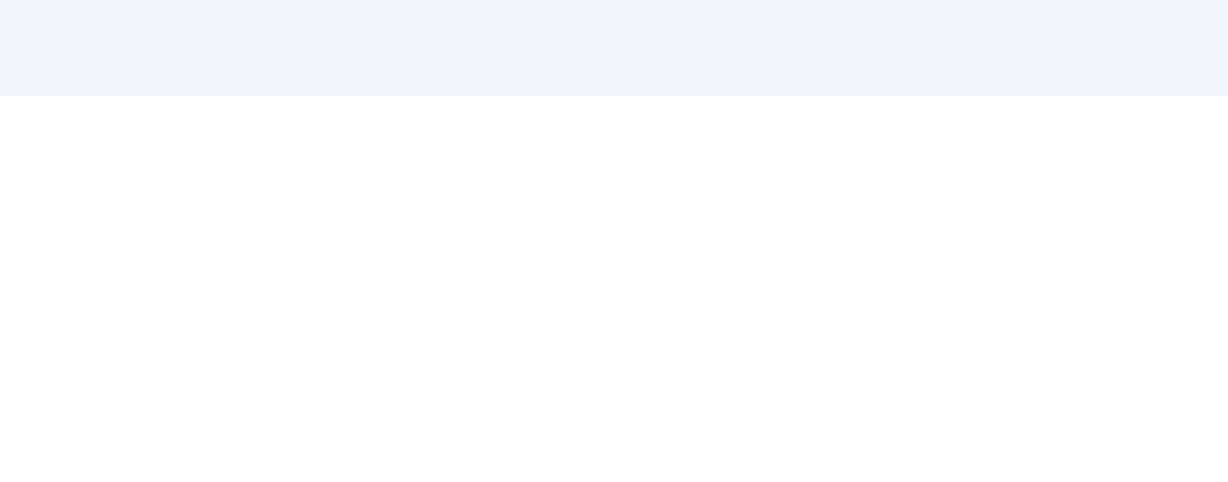
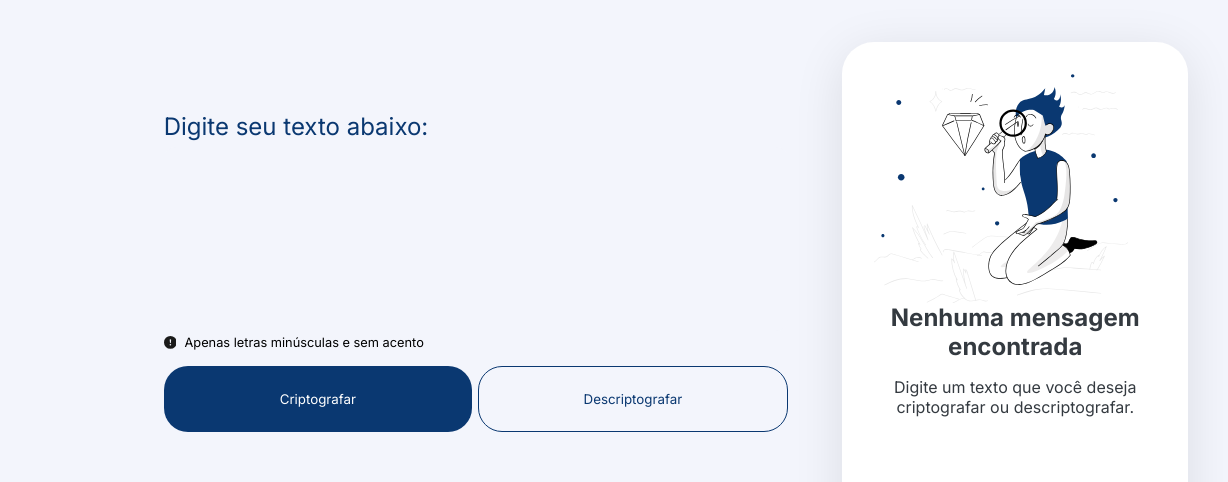
Before and after one commit to mafortthiago/alura-challenge-one, a plain HTML site: page index.html in a window 1280 px wide. Shown: the top 482 px of the page, 52-1280 px from the left. Drawn offline with Linux system fonts and the light colour scheme.

Commit message:
feat: Adds encoding and decoding, and copy function

```diff
--- a/index.html
+++ b/index.html
@@ -5,7 +5,13 @@
     <meta name="viewport" content="width=device-width, initial-scale=1.0" />
     <link rel="stylesheet" href="./styles/styles.css" />
     <script src="./scripts/index.js" defer></script>
-    <title>Descodificador</title>
+    <link rel="preconnect" href="https://fonts.googleapis.com" />
+    <link rel="preconnect" href="https://fonts.gstatic.com" crossorigin />
+    <link
+      href="https://fonts.googleapis.com/css2?family=Inter:wght@100..900&display=swap"
+      rel="stylesheet"
+    />
+    <title>Decodificador</title>
   </head>
   <body>
     <header>
@@ -13,7 +19,51 @@
         <img src="./assets/img/logo.png" alt="logo da alura" id="logo_alura" />
       </a>
     </header>
-    <main></main>
+    <main>
+      <div class="text">
+        <h2>Digite seu texto abaixo:</h2>
+        <form>
+          <textarea name="" id="text_input" cols="30" rows="10"></textarea>
+          <p class="info">
+            <svg
+              xmlns="http://www.w3.org/2000/svg"
+              width="1em"
+              height="1em"
+              viewBox="0 0 16 16"
+            >
+              <path
+                fill="#1a1a1a"
+                d="M16 8A8 8 0 1 1 0 8a8 8 0 0 1 16 0M8 4a.905.905 0 0 0-.9.995l.35 3.507a.552.552 0 0 0 1.1 0l.35-3.507A.905.905 0 0 0 8 4m.002 6a1 1 0 1 0 0 2a1 1 0 0 0 0-2"
+              />
+            </svg>
+            <span> Apenas letras minúsculas e sem acento </span>
+          </p>
+          <div class="inputs">
+            <input
+              type="button"
+              value="Criptografar"
+              id="btn_crpitografar"
+              onclick="criptografar()"
+            />
+            <input
+              type="button"
+              value="Descriptografar"
+              id="btn_descriptografar"
+              onclick="descriptografar()"
+            />
+          </div>
+        </form>
+      </div>
+      <section id="msg">
+        <img
+          src="./assets/img/no-msg.svg"
+          alt="Imagem de um menino procurando algo com uma lupa"
+          id="no_msg"
+        />
+        <h2>Nenhuma mensagem encontrada</h2>
+        <p>Digite um texto que você deseja criptografar ou descriptografar.</p>
+      </section>
+    </main>
     <footer></footer>
   </body>
 </html>
--- a/scripts/index.js
+++ b/scripts/index.js
@@ -0,0 +1,52 @@
+const containerMsg = document.querySelector("#msg");
+const writeTextOnTheClipboard = async (text) => {
+  try {
+    const copiedText = await navigator.clipboard.writeText(text);
+  } catch (e) {}
+};
+const copy = () => {
+  const msg = document.querySelector(".paragraph_msg");
+  writeTextOnTheClipboard(msg.innerText);
+};
+
+function criptografar() {
+  let msgTextArea = document.querySelector("#text_input");
+  let msg = msgTextArea.value;
+  arrayMsg = msg.split("");
+  arrayCriptografado = arrayMsg.map((letter) => {
+    switch (letter) {
+      case "a":
+        return "ai";
+      case "e":
+        return "enter";
+      case "i":
+        return "imes";
+      case "o":
+        return "ober";
+      case "u":
+        return "ufat";
+      default:
+        return letter;
+    }
+  });
+  if (arrayCriptografado.length != 0) {
+    containerMsg.innerHTML = `<p class="paragraph_msg">
+    ${arrayCriptografado.join("")}</p>
+    <button id="btn_copy" onClick="copy()">Copiar</button>`;
+  }
+}
+function descriptografar() {
+  let msgTextArea = document.querySelector("#text_input");
+  let msg = msgTextArea.value;
+  let msgDescriptografada = msg.replace(/ai/g, "a");
+  msgDescriptografada = msgDescriptografada.replace(/ai/g, "a");
+  msgDescriptografada = msgDescriptografada.replace(/enter/g, "e");
+  msgDescriptografada = msgDescriptografada.replace(/imes/g, "i");
+  msgDescriptografada = msgDescriptografada.replace(/ober/g, "o");
+  msgDescriptografada = msgDescriptografada.replace(/ufat/g, "u");
+
+  if (msgDescriptografada != "") {
+    containerMsg.innerHTML = `<p class="paragraph_msg">${msgDescriptografada}</p>
+    <button id="btn_copy" onClick="copy()">Copiar</button>`;
+  }
+}
--- a/styles/styles.css
+++ b/styles/styles.css
@@ -1,10 +1,13 @@
 :root {
   --background-color: #f3f5fc;
+  --color-first: #0a3871;
+  --color-second: #343a40;
 }
 * {
   padding: 0;
   margin: 0;
   box-sizing: border-box;
+  font-family: "Inter", sans-serif;
 }
 header {
   height: 96px;
@@ -13,3 +16,106 @@ header {
 #logo_alura {
   margin: 24px 16px;
 }
+
+main {
+  background-color: var(--background-color);
+  padding: 16px;
+}
+#text_input {
+  margin-top: 6px;
+  background-color: var(--background-color);
+  box-shadow: inset 0 0 1px var(--first-color);
+  border-radius: 12px;
+  border: none;
+  resize: none;
+  width: 100%;
+  padding: 12px;
+}
+.text > h2 {
+  font-weight: 400;
+  color: var(--color-first);
+}
+.info {
+  display: flex;
+  align-items: center;
+  font-size: 0.8rem;
+}
+.info span {
+  margin-left: 8px;
+}
+#btn_crpitografar,
+#btn_descriptografar,
+#btn_copy {
+  margin-top: 16px;
+  width: 100%;
+  padding: 24px;
+  border-radius: 24px;
+  border: none;
+}
+#btn_crpitografar:hover,
+#btn_descriptografar:hover,
+#btn_copy:hover {
+  filter: brightness(1.2);
+  cursor: pointer;
+  transition: 0.4s;
+}
+#btn_crpitografar {
+  background-color: var(--color-first);
+  color: white;
+}
+#btn_descriptografar {
+  background-color: var(--background-color);
+  border: 1px solid var(--color-first);
+  color: var(--color-first);
+}
+
+#msg {
+  display: flex;
+  flex-direction: column;
+
+  padding: 32px;
+  text-align: center;
+  margin-top: 64px;
+  background-color: white;
+  color: var(--color-second);
+  border-radius: 32px;
+  box-shadow: rgba(0, 0, 0, 0.1) 0px 10px 50px;
+  height: 100%;
+}
+#btn_copy {
+  background-color: white;
+  color: var(--color-first);
+  border: 1px solid var(--color-first);
+  margin-top: auto;
+}
+#msg > p {
+  margin: 16px 0;
+}
+#no_msg {
+  display: none;
+}
+@media (min-width: 1024px) {
+  main {
+    display: flex;
+    min-height: 90vh;
+  }
+  .text {
+    width: 50%;
+    margin-left: 16%;
+  }
+  .inputs {
+    display: flex;
+    gap: 6px;
+  }
+  #msg {
+    width: 27%;
+    position: absolute;
+    height: 90%;
+    top: -22px;
+    right: 40px;
+  }
+  #no_msg {
+    display: block;
+    width: 90%;
+  }
+}
```
Also changed, not shown: assets/img/no-msg.svg (added).
